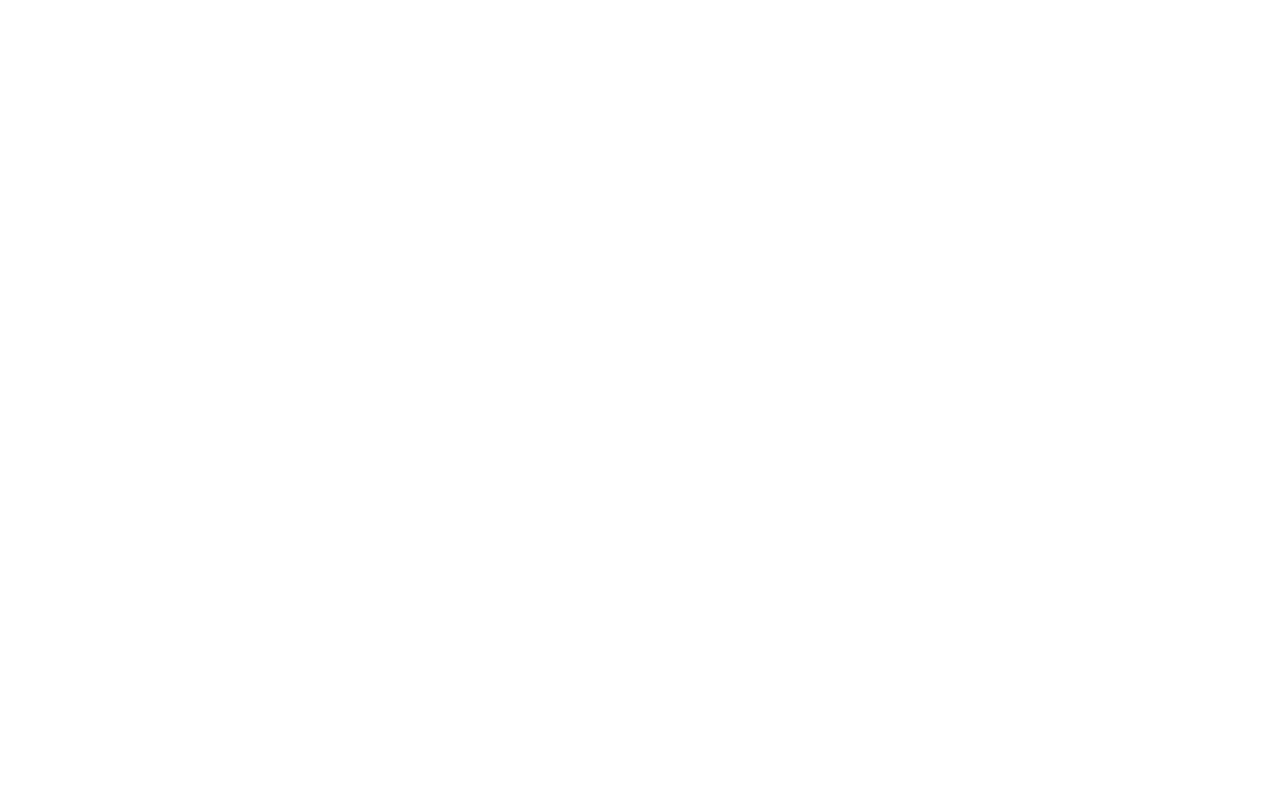
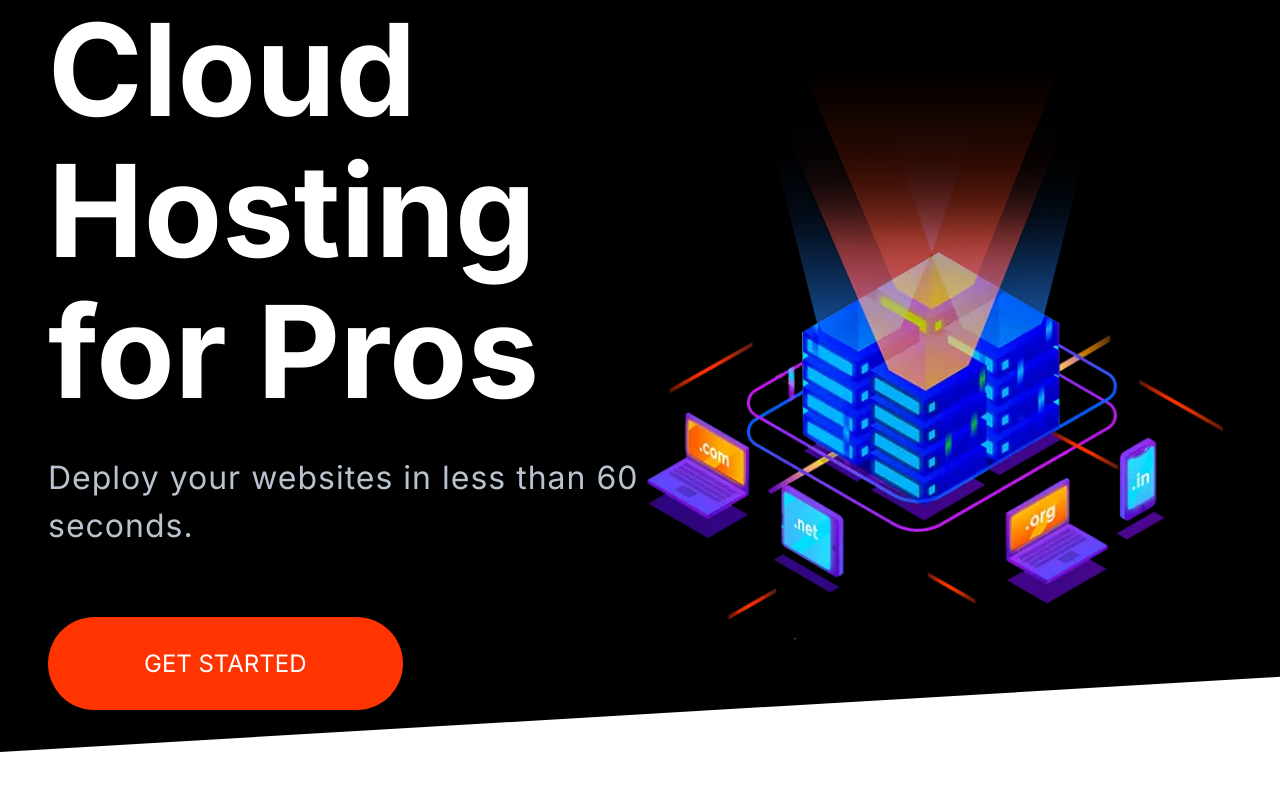
Before and after one commit to Josh-Sackey/HTML, a plain HTML site: page my-website/index.html in a window 1280 px wide. Drawn offline with Linux system fonts and the light colour scheme.

Commit message:
update the banner component with resized image.

```diff
--- a/my-website/index.html
+++ b/my-website/index.html
@@ -14,6 +14,28 @@
     <link rel="stylesheet" href="css/styles.css" />
   </head>
   <body>
+    <section class="block block--dark block--skewed-left hero">
+      <div class="container grid grid--1x2 hero__container">
+        <header class="block__header hero__content">
+          <h1 class="block__heading">Cloud Hosting for Pros</h1>
+          <p class="hero__tagline">
+            Deploy your websites in less than 60 seconds.
+          </p>
+          <a href="" class="btn btn--accent btn--stretch hero__btn"
+            >Get Started</a
+          >
+        </header>
+        <picture>
+          <source
+            type="image/webp"
+            srcset="images/banner.webp 1x, images/banner@2x.webp 2x" />
+          <source
+            type="image/png"
+            srcset="images/banner.png 1x, images/banner@2x.png 2x" />
+          <img class="hero__image" src="images/banner.png" alt=""
+        /></picture>
+      </div>
+    </section>
     <script src="js/main.js"></script>
   </body>
 </html>
```
Also changed, not shown: my-website/components/banner.html (+9 -1 lines), my-website/images/banner.png, my-website/images/banner.webp (added), my-website/images/banner@2x.png (added), my-website/images/banner@2x.webp (added).
